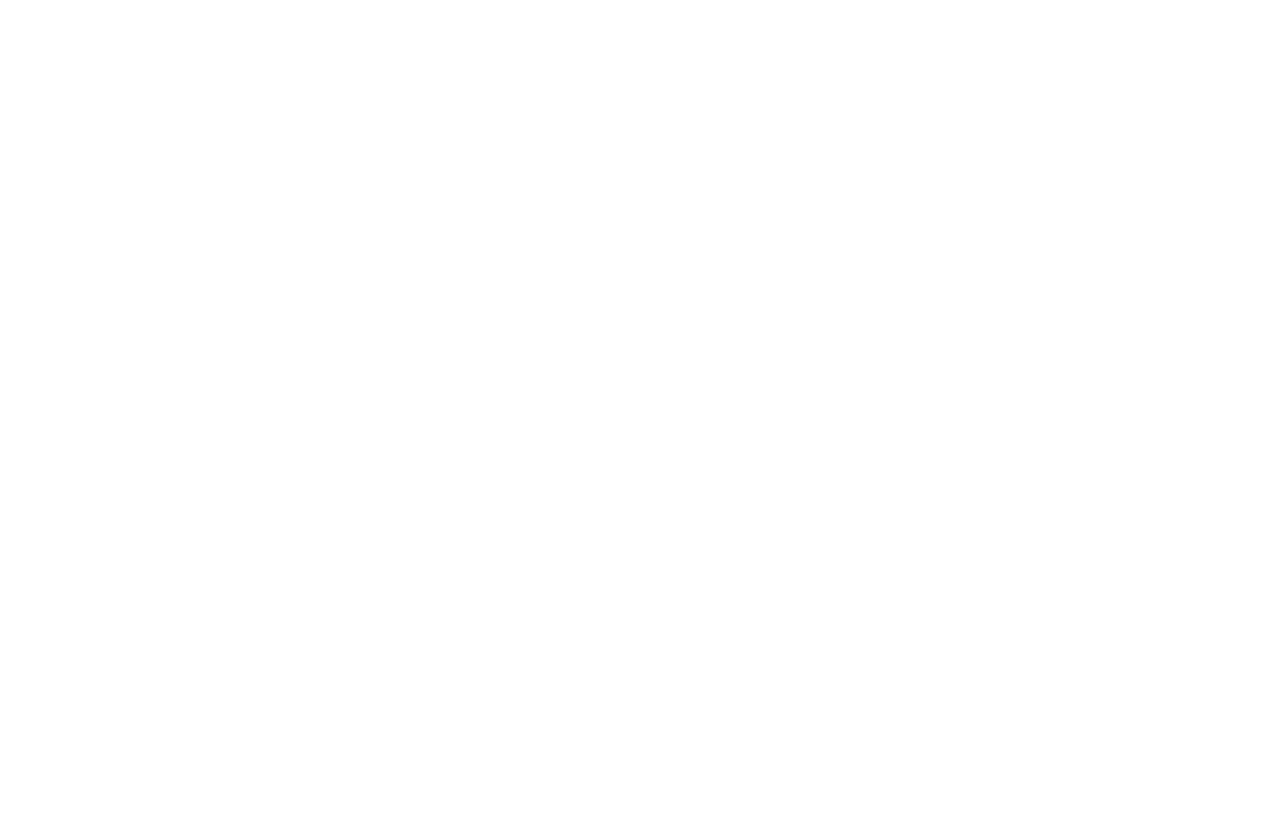
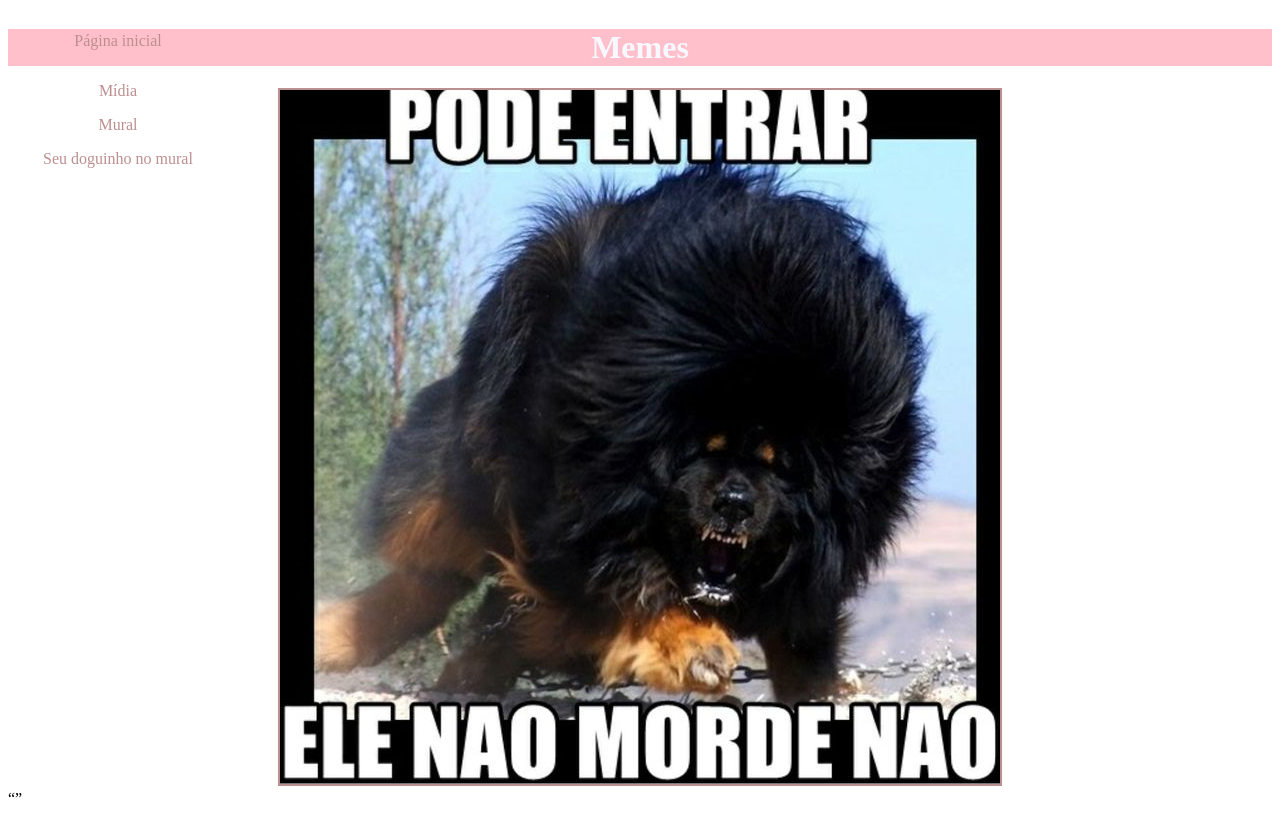
Before and after one commit to HeitoreNatalia/Cachorros-Fofos, a plain HTML site: page memes.html in a window 1280 px wide. Drawn offline with Linux system fonts and the light colour scheme.

Commit message:
fiz um pouco dos memes

```diff
--- a/memes.html
+++ b/memes.html
@@ -3,8 +3,24 @@
 <head>
     <meta charset="UTF-8">
     <title>Memes</title>
+    <link rel="stylesheet" href="stylesheets.css">
 </head>
 <body>
+<nav>
+    <ul align="center">
+        <li><a href="../index.html"><p>Página inicial</p></a></li>
+        <li><a href="midia.html">Mídia</a></li>
+        <li><a href="mural.html">Mural</a></li>
+        <li><a href="forms.html">Seu doguinho no mural</a></li>
+    </ul>
+</nav>
+<header>
+    <h1 align="center" style="background-color: pink; color: ghostwhite; font-weight: bold">Memes</h1>
 
+
+
+    <div align="center">
+        <img border="2px" src="recursos/memes/fotos/memecachorroquenaomorde.jfif">
+    </div></header>
 </body>
-</html>
+</html><q></q>
--- /dev/null
+++ b/stylesheets.css
@@ -0,0 +1,36 @@
+nav{
+    padding-left: 10px;
+    max-width: 20%;
+    position: relative;
+    display: flex;
+    flex-direction: row;
+
+}
+
+ul{
+    list-style-type: none;
+    margin: 0;
+    padding: 0;
+    width: 200px;
+    height: 100%;
+    overflow: auto;
+    position: fixed;
+
+}
+
+li a{
+    display: block;
+    padding: 8px 16px;
+    color: rosybrown;
+    list-style: none;
+    text-decoration: none;
+    text-decoration-color: rosybrown;
+}
+
+li:last-child{
+    border-bottom: none;
+}
+
+img{
+    color: rosybrown;
+}
```
Also changed, not shown: Index.html (+1 -1 lines), forms.html (+1 -1 lines), mural.html (+1 -1 lines), recursos/memes/fotos/memecachorroquenaomorde.jfif (added).
